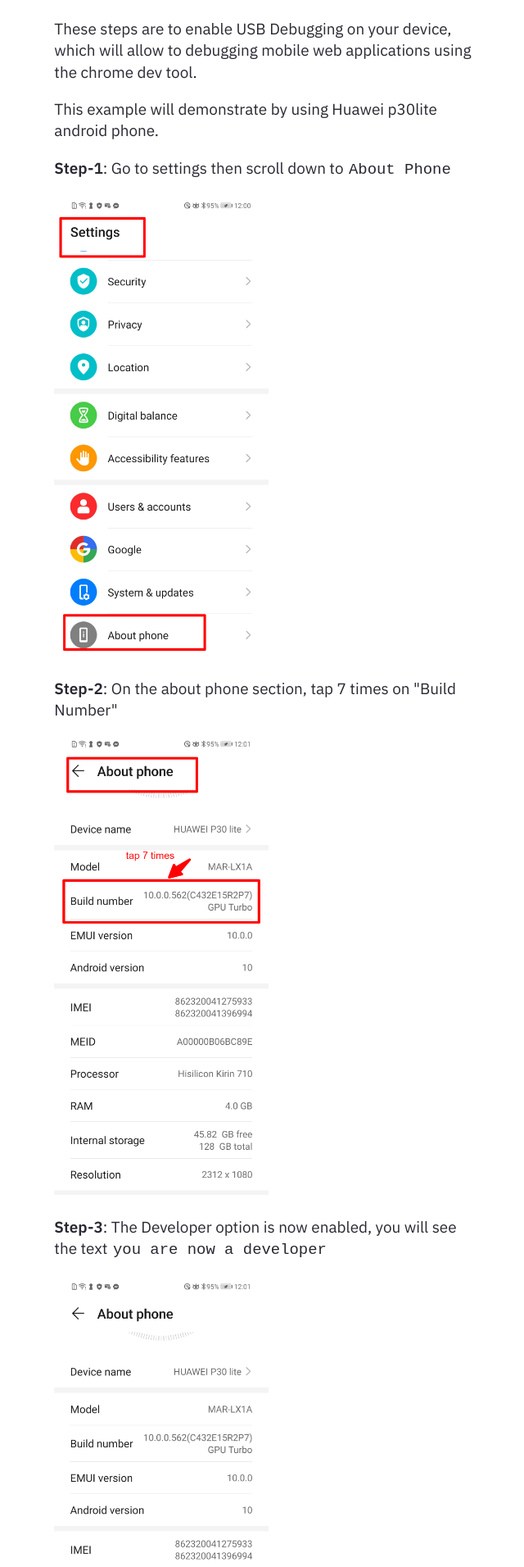
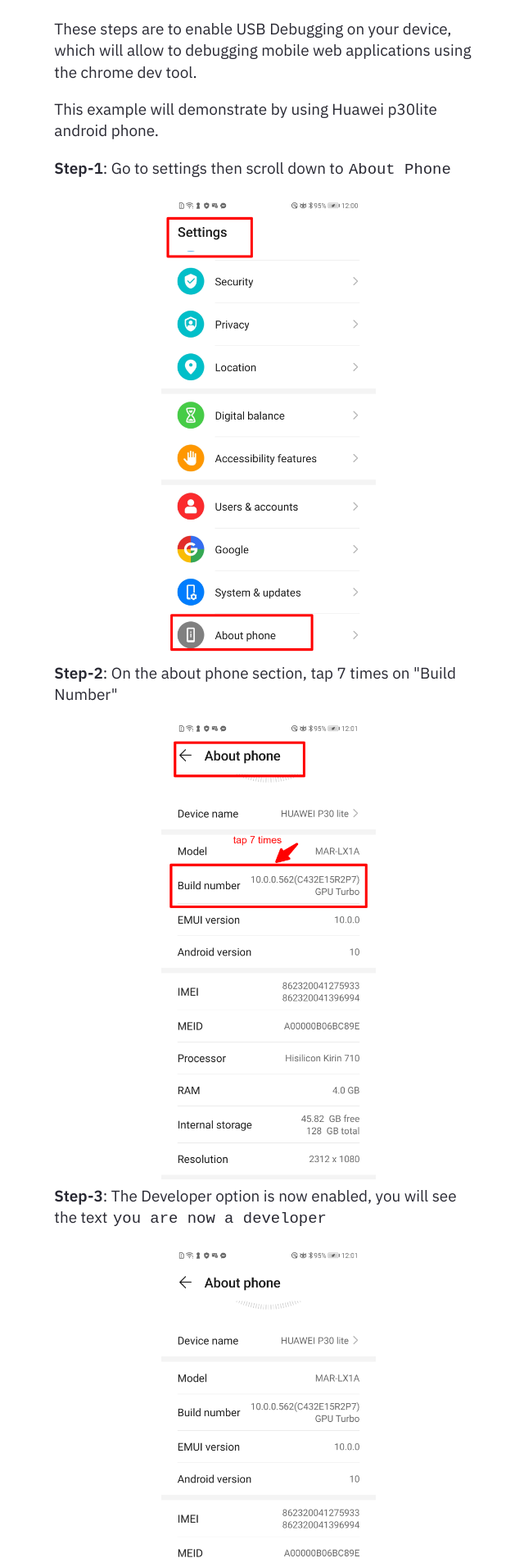
Before and after one commit to jessie-pastan/jessie-pastan.github.io, a Jekyll site: the page built from _posts/2022-10-22-Web-app-debugging-part-1.md, in a window 1280 px wide. Shown: the part 324-2236 px from the top of the page at 82% size, without its empty margins (312-952 px from the left). Built offline with Jekyll 4.4.1, drawn with Linux system fonts in a browser that asks for light colours.

Commit message:
feat: JJJ-111 update blog

```diff
--- a/_posts/2022-10-22-Web-app-debugging-part-1.md
+++ b/_posts/2022-10-22-Web-app-debugging-part-1.md
@@ -10,29 +10,36 @@ These steps are to enable USB Debugging on your device, which will allow to debu
 This example will demonstrate by using Huawei p30lite android phone.
 
 **Step-1**: Go to settings then scroll down to `About Phone`
-
-<img src="../assets/img/2022-10-22-Web-app-debugging-part-1/1.png" width="50%" class="centered">
+<div class="center-align-text">
+<img src="../assets/img/2022-10-22-Web-app-debugging-part-1/1.png" width="50%">
+</div>
 
 **Step-2**: On the about phone section, tap 7 times on "Build Number"
-
-<img src="../assets/img/2022-10-22-Web-app-debugging-part-1/2.png" width="50%" class="centered">
+<div class="center-align-text">
+<img src="../assets/img/2022-10-22-Web-app-debugging-part-1/2.png" width="50%">
+</div>
 
 **Step-3**: The Developer option is now enabled, you will see the text `you are now a developer`
-
-<img src="../assets/img/2022-10-22-Web-app-debugging-part-1/3.png" width="50%" class="centered">
+<div class="center-align-text">
+<img src="../assets/img/2022-10-22-Web-app-debugging-part-1/3.png" width="50%">
+</div>
 
 **Step-4**: Go to the settings and then scroll down and tap on "System and updates"
-
-<img src="../assets/img/2022-10-22-Web-app-debugging-part-1/4.png" width="50%" class="centered">
+<div class="center-align-text">
+<img src="../assets/img/2022-10-22-Web-app-debugging-part-1/4.png" width="50%">
+</div>
 
 **Step-5**: Scroll down to the developer options.
-
-<img src="../assets/img/2022-10-22-Web-app-debugging-part-1/5.png" width="50%" class="centered">
+<div class="center-align-text">
+<img src="../assets/img/2022-10-22-Web-app-debugging-part-1/5.png" width="50%">
+</div>
 
 **Step-6**: Turn the developer option toggle to `on`
-
-<img src="../assets/img/2022-10-22-Web-app-debugging-part-1/6.png" width="50%" class="centered">
+<div class="center-align-text">
+<img src="../assets/img/2022-10-22-Web-app-debugging-part-1/6.png" width="50%">
+</div>
 
 **Step-7**: Scroll down to the debugging section and turn on the toggle
-
-<img src="../assets/img/2022-10-22-Web-app-debugging-part-1/6.png" width="50%" class="centered">
+<div class="center-align-text">
+<img src="../assets/img/2022-10-22-Web-app-debugging-part-1/6.png" width="50%">
+</div>
```
